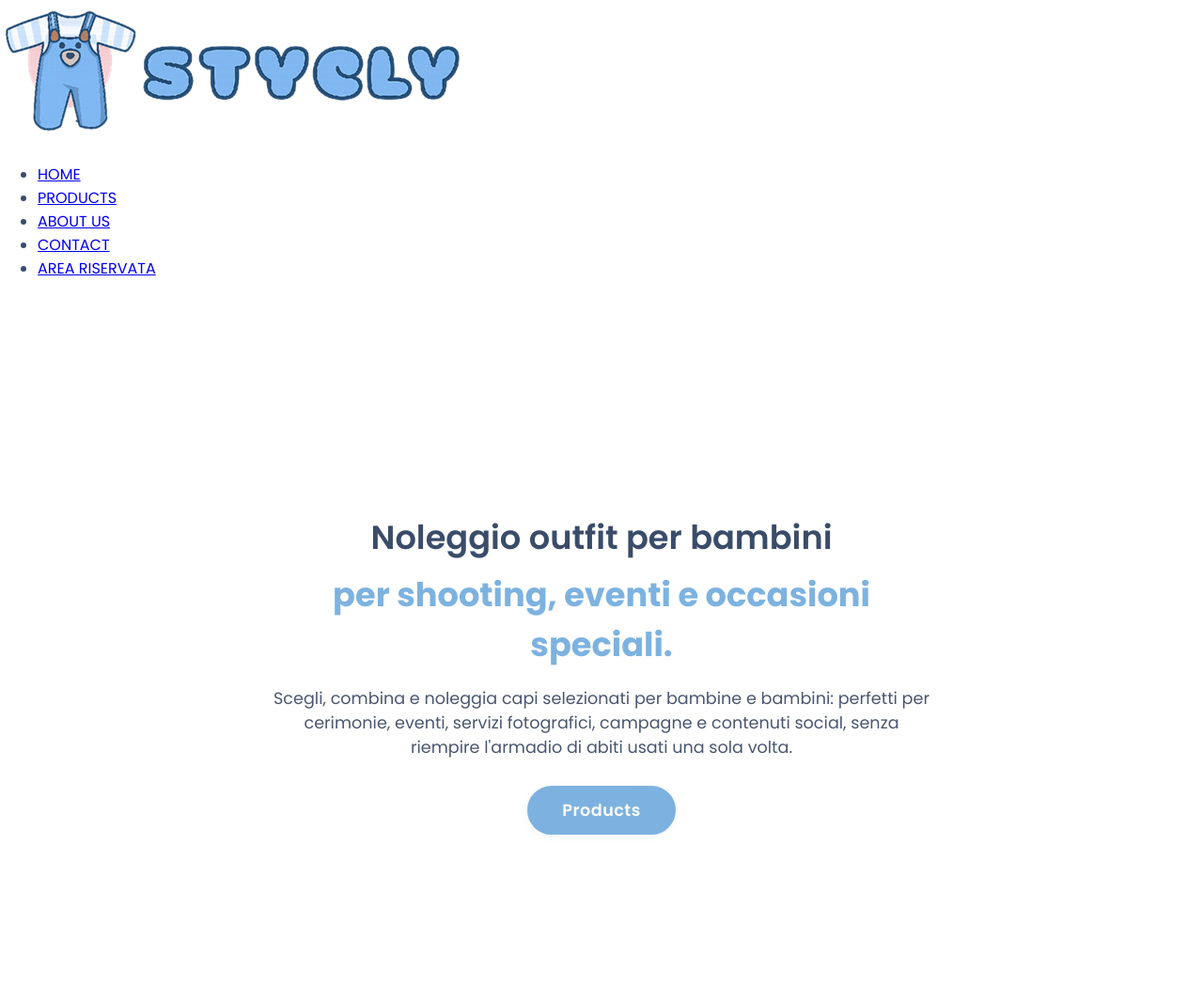
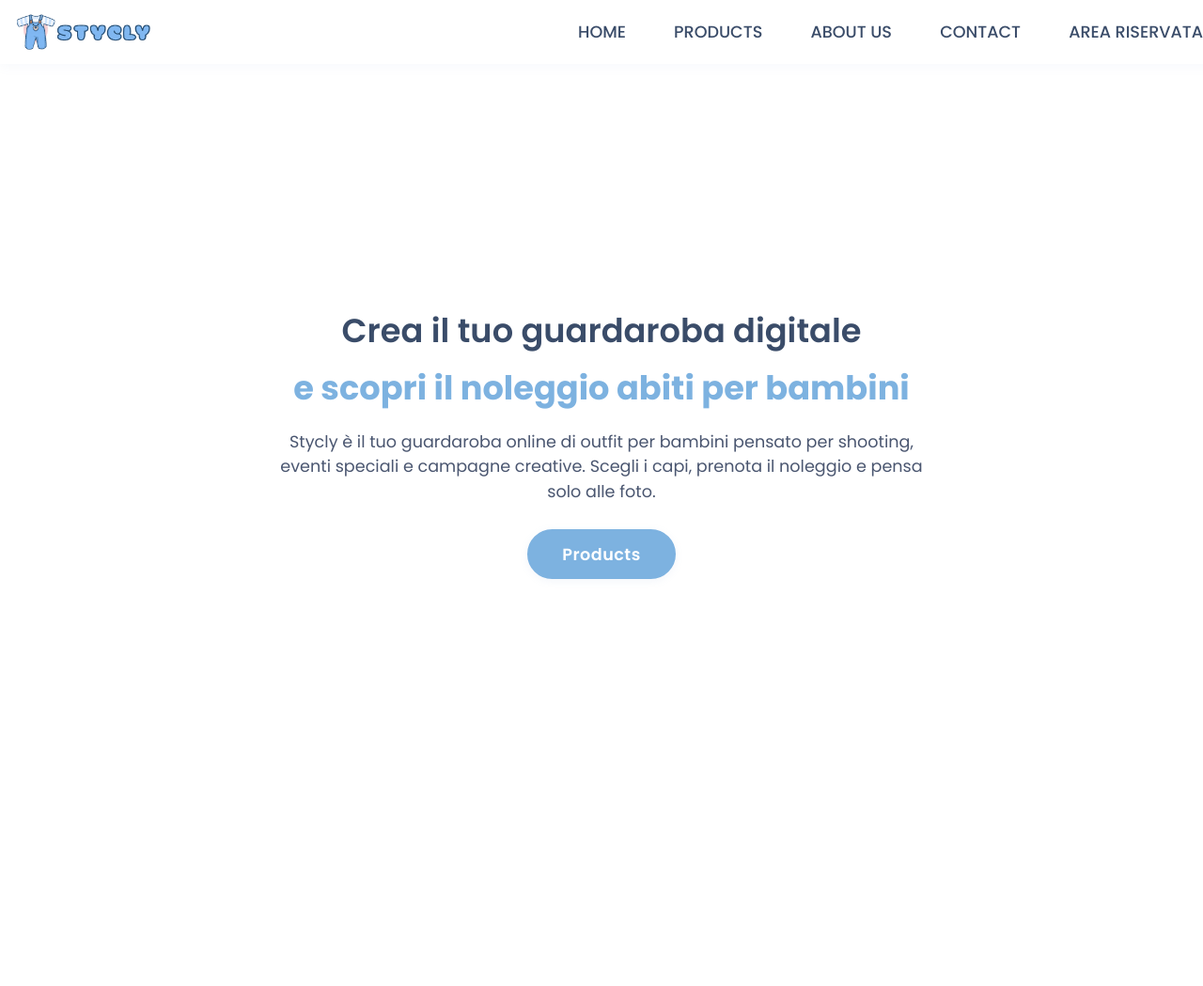
Before and after one commit to RGianluca98/Stycly2025, a Flask app: page / in a window 1280 px wide. Shown: the top 1049 px of the page at 94% size. After the commit the page ends 616 px from the top, so only its background shows below. Run offline with Flask 3, Linux system fonts and the light colour scheme.

Commit message:
upgrade1153

```diff
--- a/templates/base.html
+++ b/templates/base.html
@@ -5,127 +5,102 @@
     <meta name="viewport" content="width=device-width, initial-scale=1.0">
     <title>{% block title %}Stycly{% endblock %}</title>
 
+    <!-- Favicon -->
     <link rel="icon" type="image/png" href="{{ url_for('static', filename='stycly-favicon.png') }}">
+
+    <!-- Fonts -->
+    <link href="https://fonts.googleapis.com/css2?family=Fredoka:wght@400;500;600;700&family=Poppins:wght@300;400;500;600&display=swap" rel="stylesheet">
+
+    <!-- CSS -->
     <link rel="stylesheet" href="{{ url_for('static', filename='style.css') }}">
-
-    <!-- Font: titoli rotondi + Poppins -->
-    <link href="https://fonts.googleapis.com/css2?family=Fredoka:wght@400;500;600;700&family=Poppins:wght@400;500;600;700&display=swap" rel="stylesheet">
 
     {% block extra_head %}{% endblock %}
 </head>
 <body>
 
-<!-- HEADER / NAV -->
-<header>
-    <img class="timlogo" src="{{ url_for('static', filename='stycly-logo.png') }}" alt="Stycly logo">
-    <div class="nav-modal">
-        <div class="blob"></div>
-        <nav>
-            <ul>
-                <li><a href="{{ url_for('index') }}">HOME</a></li>
-                <li><a href="{{ url_for('public_wardrobe') }}">PRODUCTS</a></li>
-                <li><a href="{{ url_for('about') }}">ABOUT US</a></li>
-                <li><a href="{{ url_for('contact') }}">CONTACT</a></li>
-                <li><a href="#" id="open-auth-modal">AREA RISERVATA</a></li>
-            </ul>
+<header class="stycly-header">
+    <div class="stycly-logo">
+        <a href="{{ url_for('home') }}">
+            <img src="{{ url_for('static', filename='stycly-logo.png') }}" alt="Stycly logo">
+        </a>
+    </div>
+
+    <button class="stycly-nav-hamburger" id="navToggle" aria-label="Apri menu">
+        <span></span>
+        <span></span>
+        <span></span>
+    </button>
+
+    <nav class="stycly-nav" id="mainNav">
+        <a href="{{ url_for('home') }}">HOME</a>
+        <a href="{{ url_for('products') }}">PRODUCTS</a>
+        <a href="{{ url_for('about') }}">ABOUT US</a>
+        <a href="{{ url_for('contact') }}">CONTACT</a>
+        <!-- Area riservata solo come trigger del modal -->
+        <a href="#" id="area-riservata-link">AREA RISERVATA</a>
     </nav>
-    </div>
-    <div class="head">
-        <!-- solo burger, niente social -->
-        <div class="tile burger">
-            <div class="meat">
-                <div class="line one"></div>
-                <div class="line two"></div>
-                <div class="line three"></div>
-            </div>
-        </div>
-    </div>
 </header>
 
-<!-- CONTENUTO PAGINA -->
 <main>
-    {% block content %}
-    <section class="stycly-hero">
-        <div class="stycly-hero-content">
-            <h1>Stycly – Rent. Style. Repeat.</h1>
-            <strong>Noleggio outfit per shooting bimbi.</strong>
-            <p>
-                Scegli, noleggia e restituisci: il guardaroba per i tuoi servizi fotografici
-                diventa leggero, organizzato e sostenibile.
-            </p>
-            <a href="{{ url_for('public_wardrobe') }}" class="stycly-cta-btn">Vai ai prodotti</a>
-        </div>
-    </section>
-    {% endblock %}
+    {% block content %}{% endblock %}
 </main>
 
-<!-- MODAL LOGIN / REGISTER – AREA ADMIN -->
-<div id="auth-modal" class="auth-modal">
-    <div class="auth-wrapper">
-        <div id="authContainer" class="container">
-
-            <!-- CLOSE BUTTON -->
-            <button type="button" id="auth-close" class="auth-close-btn">×</button>
-
-            <!-- LOGIN -->
+<!-- MODAL LOGIN/REGISTER (ADMIN) -->
+<div class="auth-modal" id="authModal">
+  <div class="container" id="authContainer">
+    <!-- BLOCCO LOGIN -->
     <div class="form-container sign-in-container">
-                <form method="POST" action="{{ url_for('login') }}">
-                    <h2 class="auth-title">Accedi all'area admin</h2>
+      <form action="{{ url_for('login') }}" method="POST">
+        <h2>Accedi</h2>
         <p class="auth-subtitle">
-                        Entra nell'area riservata per gestire il guardaroba Stycly
-                        e aggiornare i capi disponibili a noleggio.
+          Entra nell'area riservata admin di Stycly<br>
+          per gestire il guardaroba dei capi a noleggio.
         </p>
-
-                    <input type="text" name="username" placeholder="Username admin" required>
+        <input type="text" name="email_or_username" placeholder="Email o username" required>
         <input type="password" name="password" placeholder="Password" required>
-
         <button type="submit">ACCEDI</button>
       </form>
     </div>
 
-            <!-- REGISTER -->
+    <!-- BLOCCO REGISTER -->
     <div class="form-container sign-up-container">
-                <form method="POST" action="{{ url_for('register') }}">
-                    <h2 class="auth-title">Crea il tuo account admin</h2>
+      <form action="{{ url_for('register') }}" method="POST">
+        <h2>Crea il tuo account</h2>
         <p class="auth-subtitle">
-                        Registrati per accedere all'area riservata e aggiungere
-                        nuovi capi al guardaroba da noleggiare.
+          Registrati come admin per creare e aggiornare<br>
+          il guardaroba pubblico dei capi a noleggio.
         </p>
-
-                    <input type="text" name="username" placeholder="Username admin" required>
+        <input type="text" name="username" placeholder="Username" required>
         <input type="email" name="email" placeholder="Email" required>
         <input type="password" name="password" placeholder="Password" required>
-
         <button type="submit">REGISTRATI</button>
       </form>
     </div>
 
-            <!-- OVERLAY -->
+    <!-- OVERLAY LATO SINISTRO (PER REGISTER) -->
     <div class="overlay-container">
       <div class="overlay">
-                    <!-- Lato sinistro (visibile quando si è sulla REGISTER) -->
         <div class="overlay-panel overlay-left">
-                        <h2 class="auth-title">Bentornatə!</h2>
+          <h2>Ben tornatə!</h2>
           <p class="auth-subtitle">
-                            Hai già un account admin? Accedi per gestire il guardaroba
-                            e organizzare i capi per il noleggio.
+            Hai già un account admin?<br>
+            Accedi per aggiornare il guardaroba dei capi a noleggio.
           </p>
-                        <button class="ghost" id="signIn">Accedi</button>
+          <button class="ghost" id="goToLogin">ACCEDI</button>
         </div>
-
-                    <!-- Lato destro (visibile quando si è sulla LOGIN) -->
         <div class="overlay-panel overlay-right">
-                        <h2 class="auth-title">Primo accesso su Stycly?</h2>
+          <h2>Nuovə su Stycly?</h2>
           <p class="auth-subtitle">
-                            Crea un profilo admin per aggiungere, modificare e gestire
-                            tutti i capi disponibili per il noleggio.
+            Crea un profilo admin per aggiungere,<br>
+            organizzare e pubblicare i capi a noleggio.
           </p>
-                        <button class="ghost" id="signUp">Registrati</button>
+          <button class="ghost" id="goToRegister">REGISTRATI</button>
         </div>
       </div>
     </div>
 
-        </div>
+    <!-- Pulsante chiusura modal -->
+    <button type="button" id="authClose" class="auth-close-btn">×</button>
   </div>
 </div>
 
--- a/templates/index.html
+++ b/templates/index.html
@@ -1,19 +1,19 @@
 {% extends "base.html" %}
-
-{% block title %}Stycly – Noleggio outfit per bambini{% endblock %}
+{% block title %}Stycly – Noleggio abiti per bambini{% endblock %}
 
 {% block content %}
 <section class="stycly-hero">
   <div class="stycly-hero-content">
-    <h1>Noleggio outfit per bambini</h1>
-    <strong>per shooting, eventi e occasioni speciali.</strong>
+    <h1>Crea il tuo guardaroba digitale</h1>
+    <strong>e scopri il noleggio abiti per bambini</strong>
+
     <p>
-      Scegli, combina e noleggia capi selezionati per bambine e bambini:
-      perfetti per cerimonie, eventi, servizi fotografici, campagne e contenuti social, senza riempire l'armadio di abiti usati una sola volta.
+      Stycly è il tuo guardaroba online di outfit per bambini pensato per shooting,
+      eventi speciali e campagne creative.
+      Scegli i capi, prenota il noleggio e pensa solo alle foto.
     </p>
 
-    <!-- CTA principale: va al guardaroba pubblico -->
-    <a href="{{ url_for('public_wardrobe') }}" class="stycly-cta-btn">
+    <a href="{{ url_for('products') }}" class="stycly-cta-btn">
       Products
     </a>
   </div>
```
Lines whose indentation alone changed are shown as unchanged.
